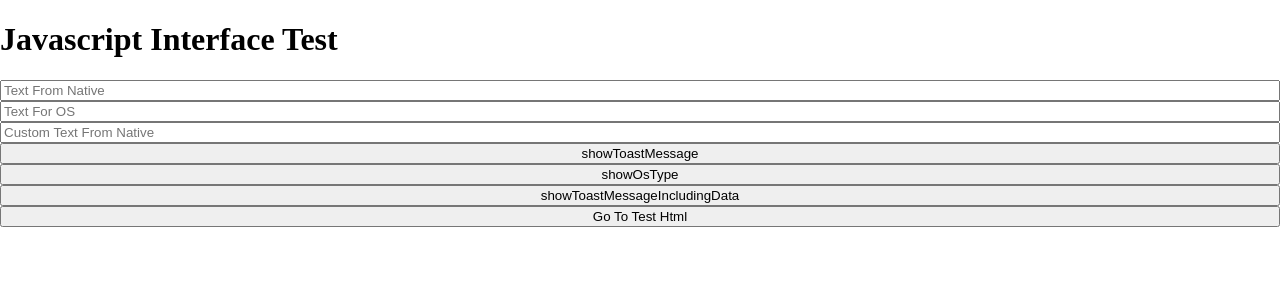
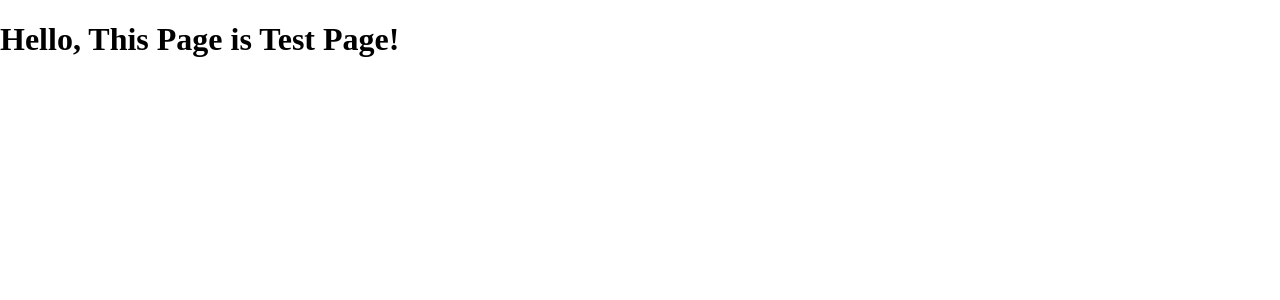
Before and after one commit to withbbang/js-interface-test, a React app: page /test in a window 1280 px wide. Shown: the top 300 px of the page. Built offline with nearby package versions, Linux system fonts and the light colour scheme; a web font is replaced by a local one.

Commit message:
테스트 페이지 생성

```diff
--- a/package.json
+++ b/package.json
@@ -47,7 +47,7 @@
     "react-dev-utils": "^12.0.1",
     "react-dom": "^18.2.0",
     "react-refresh": "^0.11.0",
-    "react-router-dom": "^6.14.0",
+    "react-router-dom": "^6.14.1",
     "resolve": "^1.20.0",
     "resolve-url-loader": "^4.0.0",
     "sass-loader": "^12.3.0",
--- a/src/App.tsx
+++ b/src/App.tsx
@@ -1,83 +1,18 @@
-import { useEffect, useState } from 'react';
-import { handleJavascriptInterface } from 'utils/common';
+import React from 'react';
+import { BrowserRouter, Routes, Route } from 'react-router-dom';
+import Index from 'screens/index';
+import Test from 'screens/test';
+import NotFound from 'screens/notFound';
 
 const App = (): JSX.Element => {
-  const [value, setValue] = useState('');
-  const [osType, setOsType] = useState('');
-  const [customText, setCustomText] = useState('');
-
-  useEffect(() => {
-    // Native -> Web
-    window.addEventListener('showAlertMessage', handleEventFromNative);
-
-    // Native -> Web
-    if (window.jsInterface) {
-      window.jsInterface['reactFunc'] = reactFunc;
-    }
-
-    if (window.android) {
-      window.android['showAlertMessage']();
-    }
-  }, []);
-
-  const handleEventFromNative = async (e: any) => {
-    setValue(e.detail.data);
-  };
-
-  const handleShowToastMessage = () => {
-    // Web -> Native
-    handleJavascriptInterface('showToastMessage', '나는 K상남자~!');
-
-    // if (window.android) {
-    //   window.android.showToastMessage('나는 K상남자~!');
-    // }
-  };
-
-  const reactFunc = (data: any) => {
-    console.log(data);
-  };
-
-  const handleGetOsType = () => {
-    const { userAgent } = navigator;
-
-    if (/android/i.test(userAgent)) {
-      setOsType('Android');
-    } else if (/iPad|iPhone|iPod/.test(userAgent)) {
-      setOsType('IOS');
-    } else {
-      setOsType('Unknown');
-    }
-  };
-
-  const handleShowToastMessageIncludingData = async (action: string) => {
-    const value = await handleJavascriptInterface(action, '나는 K마초남~!');
-
-    setCustomText(value);
-  };
-
   return (
-    <div style={{ display: 'flex', flexDirection: 'column' }}>
-      <h1>Javascript Interface Test</h1>
-      <input placeholder={'Text From Native'} value={value} />
-      <input placeholder={'Text For OS'} value={osType} />
-      <input placeholder={'Custom Text From Native'} value={customText} />
-      <button onClick={handleShowToastMessage}>showToastMessage</button>
-      <button onClick={handleGetOsType}>showOsType</button>
-      <button
-        onClick={() =>
-          handleShowToastMessageIncludingData('showToastMessageIncludingData')
-        }
-      >
-        showToastMessageIncludingData
-      </button>
-      <button
-        onClick={() => {
-          window.location.href = '/html/test.html';
-        }}
-      >
-        Go To Test Html
-      </button>
-    </div>
+    <BrowserRouter>
+      <Routes>
+        <Route path="/" element={<Index />} />
+        <Route path="/test" element={<Test />} />
+        <Route path="*" element={<NotFound />} />
+      </Routes>
+    </BrowserRouter>
   );
 };
 
--- /dev/null
+++ b/src/screens/index/index.tsx
@@ -0,0 +1,82 @@
+import { useEffect, useState } from 'react';
+import { handleJavascriptInterface } from 'utils/common';
+
+const Index = (): JSX.Element => {
+  const [value, setValue] = useState('');
+  const [osType, setOsType] = useState('');
+  const [customText, setCustomText] = useState('');
+
+  useEffect(() => {
+    window.addEventListener('showAlertMessage', handleEventFromNative);
+
+    if (window.jsInterface) {
+      window.jsInterface['reactFunc'] = reactFunc;
+    }
+
+    if (window.android) {
+      window.android['showAlertMessage']();
+    }
+  }, []);
+
+  const handleEventFromNative = async (e: any) => {
+    setValue(e.detail.data);
+  };
+
+  const handleShowToastMessage = () => {
+    handleJavascriptInterface('showToastMessage', '나는 K상남자~!');
+  };
+
+  const handleGoToTestPage = () => {
+    handleJavascriptInterface('test');
+  };
+
+  const reactFunc = (data: any) => {
+    console.log(data);
+  };
+
+  const handleGetOsType = () => {
+    const { userAgent } = navigator;
+
+    if (/android/i.test(userAgent)) {
+      setOsType('Android');
+    } else if (/iPad|iPhone|iPod/.test(userAgent)) {
+      setOsType('IOS');
+    } else {
+      setOsType('Unknown');
+    }
+  };
+
+  const handleShowToastMessageIncludingData = async (action: string) => {
+    const value = await handleJavascriptInterface(action, '나는 K마초남~!');
+
+    setCustomText(value);
+  };
+
+  return (
+    <div style={{ display: 'flex', flexDirection: 'column' }}>
+      <h1>Javascript Interface Test</h1>
+      <input placeholder={'Text From Native'} value={value} />
+      <input placeholder={'Text For OS'} value={osType} />
+      <input placeholder={'Custom Text From Native'} value={customText} />
+      <button onClick={handleShowToastMessage}>showToastMessage</button>
+      <button onClick={handleGetOsType}>showOsType</button>
+      <button
+        onClick={() =>
+          handleShowToastMessageIncludingData('showToastMessageIncludingData')
+        }
+      >
+        showToastMessageIncludingData
+      </button>
+      <button
+        onClick={() => {
+          window.location.href = '/html/test.html';
+        }}
+      >
+        Go To Test Html
+      </button>
+      <button onClick={handleGoToTestPage}>Go To Test Page!</button>
+    </div>
+  );
+};
+
+export default Index;
--- /dev/null
+++ b/src/screens/notFound/index.tsx
@@ -0,0 +1,9 @@
+import React from 'react';
+
+const NotFound = (): JSX.Element => (
+  <div>
+    <h1>Sorry This Page Not Found</h1>
+  </div>
+);
+
+export default NotFound;
--- /dev/null
+++ b/src/screens/test/index.tsx
@@ -0,0 +1,9 @@
+import React from 'react';
+
+const Test = (): JSX.Element => (
+  <div>
+    <h1>Hello, This Page is Test Page!</h1>
+  </div>
+);
+
+export default Test;
```
Also changed, not shown: 1 other file (tests, documents, lock files or other folders).
